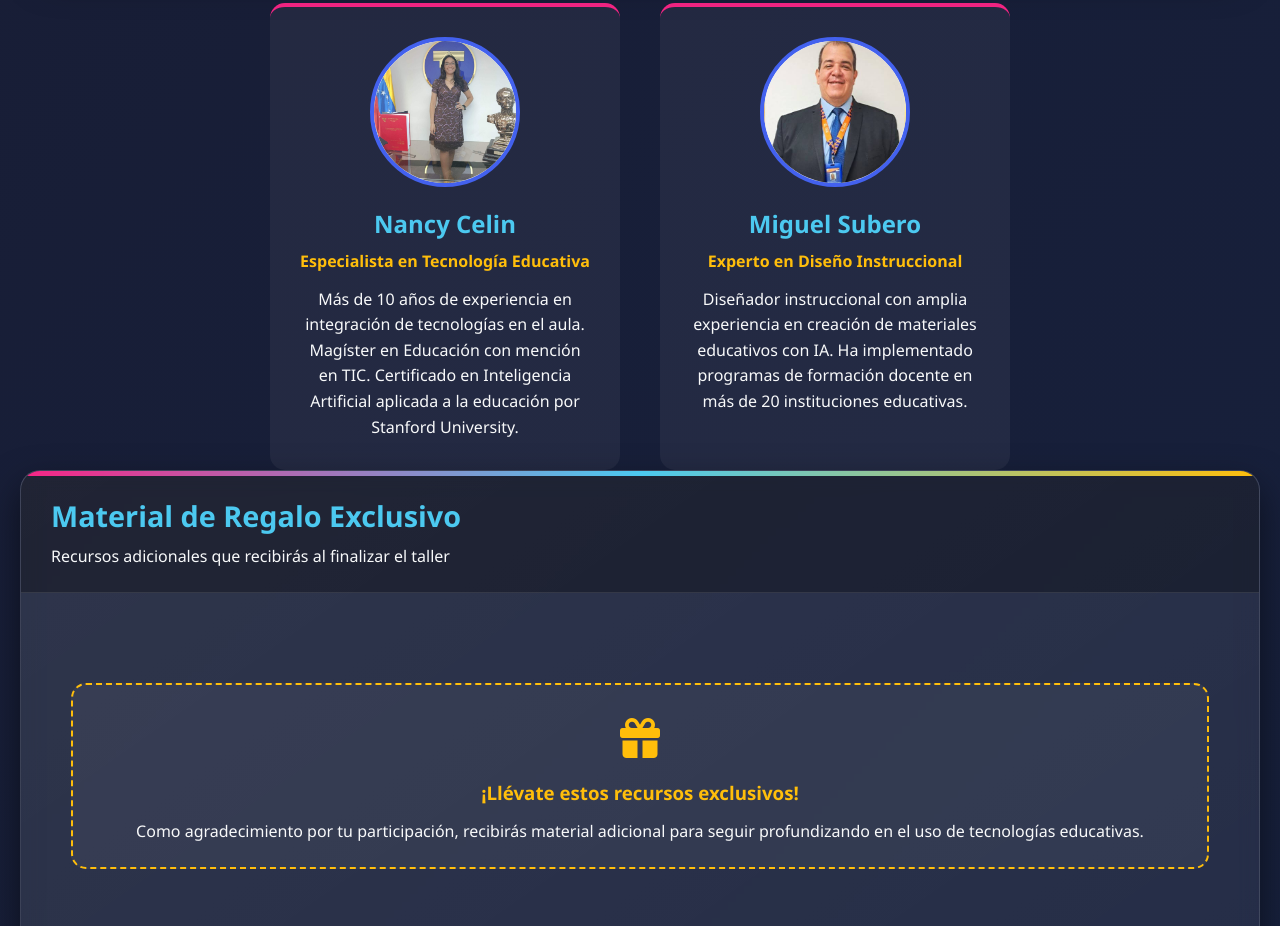
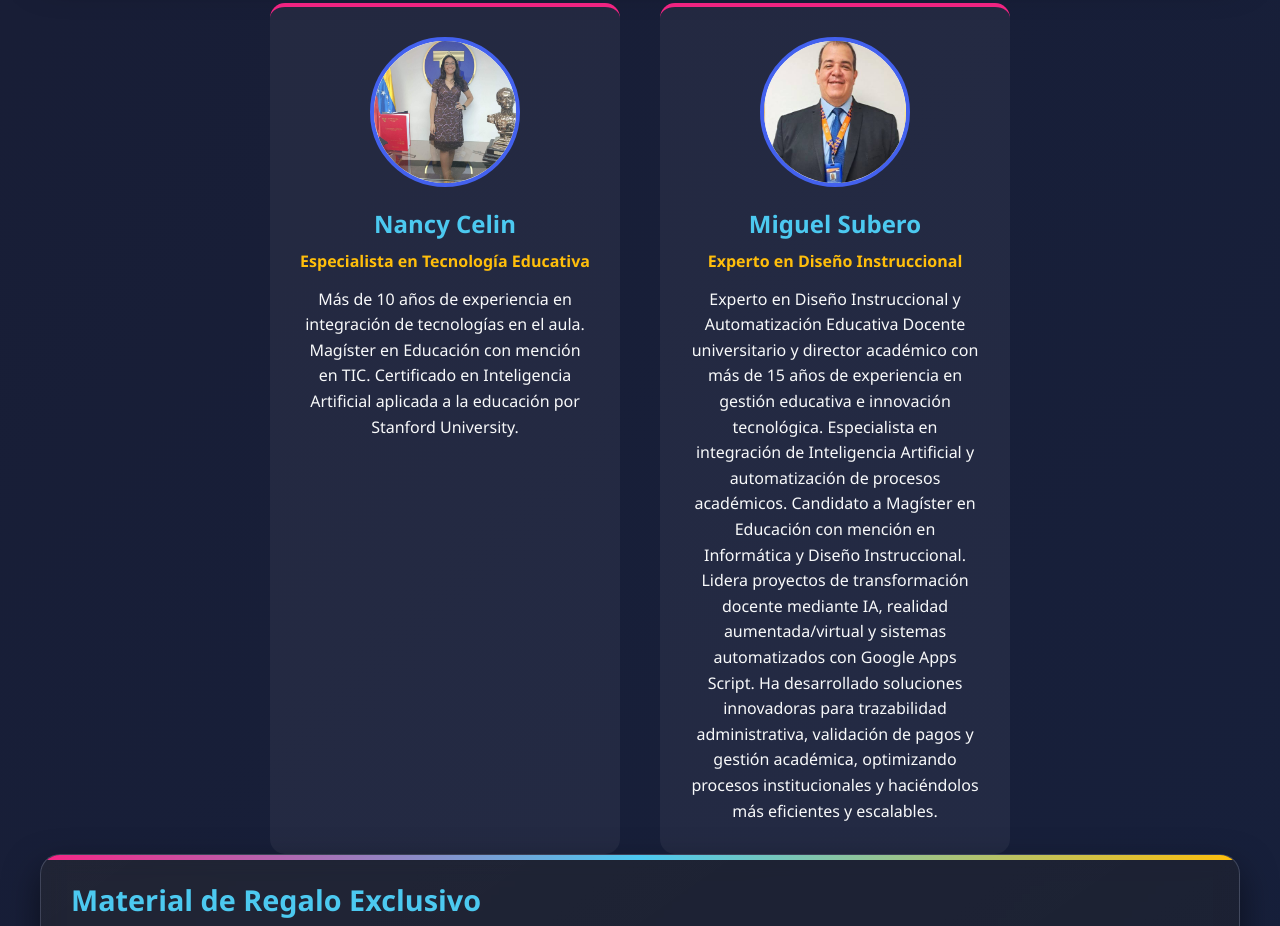
Before and after one commit to ncmsconsultoresIA/curso-IA-educativa, a plain HTML site: page index.html in a window 1280 px wide. Shown: the part 3667-4593 px from the top of the page. Drawn offline with Linux system fonts and the light colour scheme.

Commit message:
Update index.html

```diff
--- a/index.html
+++ b/index.html
@@ -213,8 +213,12 @@
         <h3>Miguel Subero</h3>
         <div class="facilitator-role">Experto en Diseño Instruccional</div>
         <div class="facilitator-bio">
-            <p>Diseñador instruccional con amplia experiencia en creación de materiales educativos con IA. Ha implementado programas de formación docente en más de 20 instituciones educativas.</p>
-        </div>
+            <p>Experto en Diseño Instruccional y Automatización Educativa
+Docente universitario y director académico con más de 15 años de experiencia en gestión educativa e innovación tecnológica. Especialista en integración de Inteligencia Artificial y automatización de procesos académicos.
+
+Candidato a Magíster en Educación con mención en Informática y Diseño Instruccional. Lidera proyectos de transformación docente mediante IA, realidad aumentada/virtual y sistemas automatizados con Google Apps Script.
+
+Ha desarrollado soluciones innovadoras para trazabilidad administrativa, validación de pagos y gestión académica, optimizando procesos institucionales y haciéndolos más eficientes y escalables.</p>
     </div>
 </div>
         </div>
```
